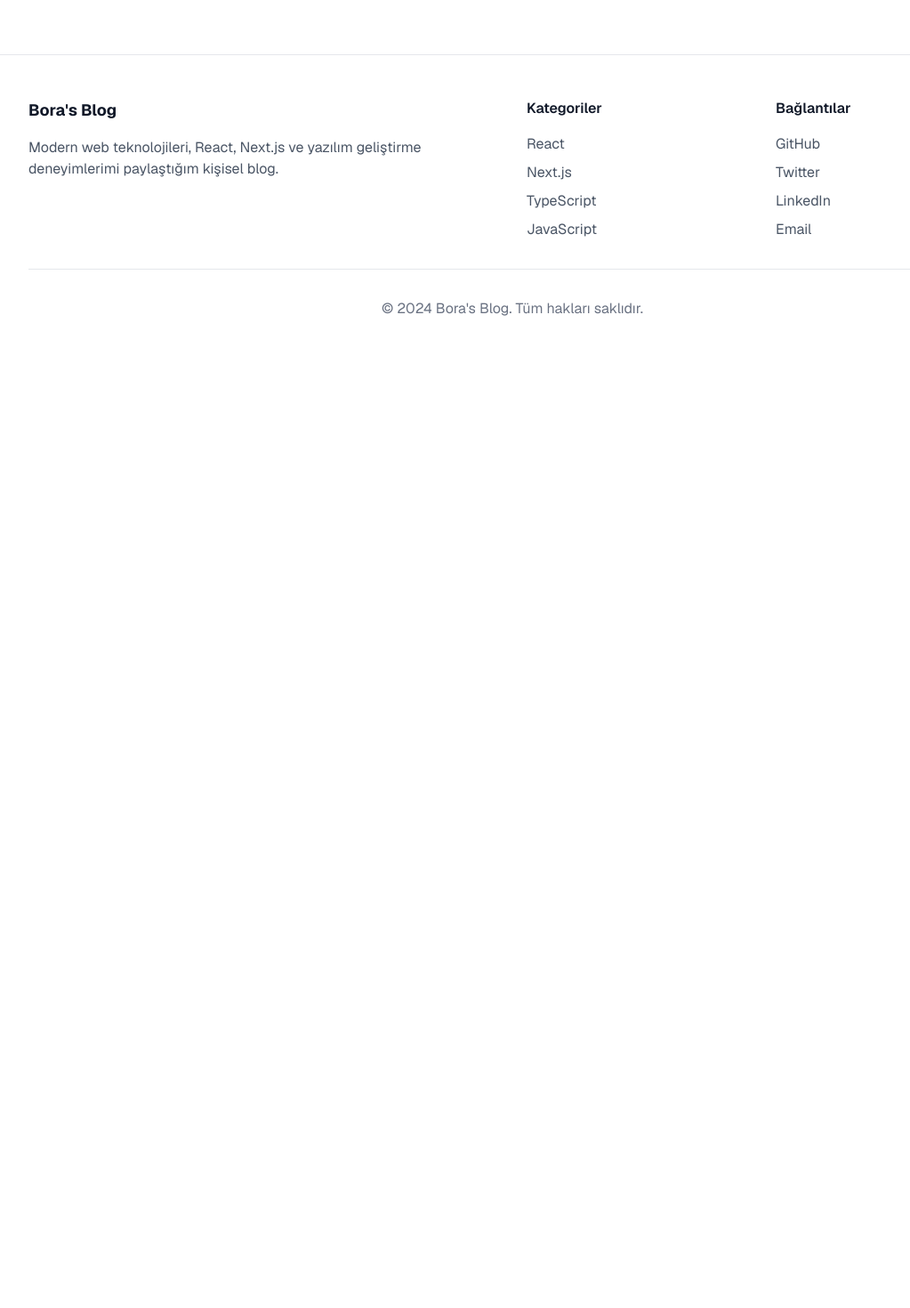
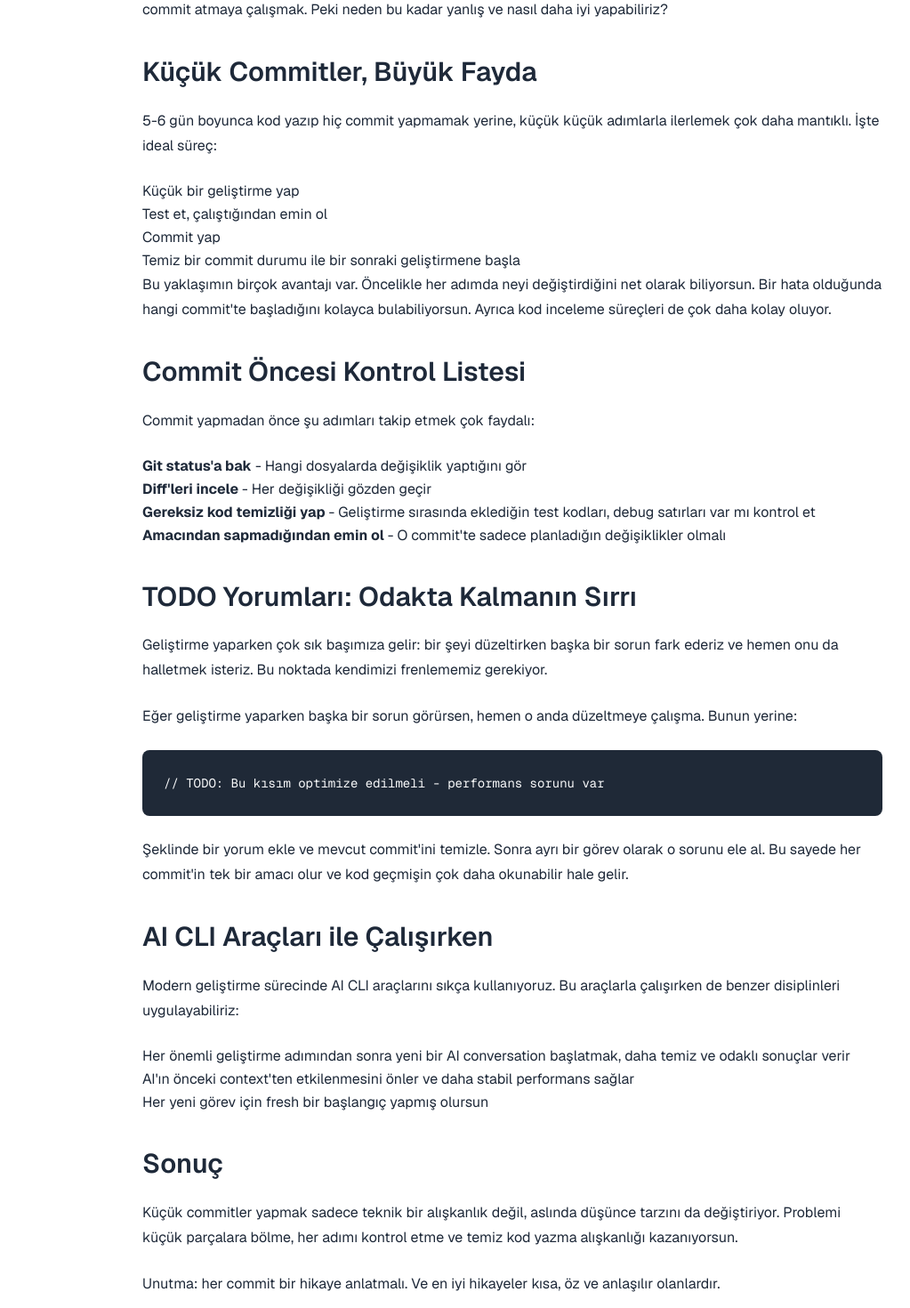
Before and after one commit to boraaaydin/myblog, a Next.js app: page /blog/commit-best-practices in a window 1280 px wide. Shown: the part 840-2310 px from the top of the page at 89% size, without its empty margins (64-1087 px from the left). Before the commit the page ends 1247 px from the top, so only its background shows below. Built offline with nearby package versions, Linux system fonts and the light colour scheme.

Commit message:
CommitBestPractices added back

```diff
--- /dev/null
+++ b/src/components/posts/CommitBestPractices.tsx
@@ -0,0 +1,78 @@
+export default function CommitBestPractices() {
+  return (
+    <article className="max-w-4xl mx-auto prose prose-lg dark:prose-invert">
+      <header>
+        <h1>Küçük Commitlerle Büyük Kazanımlar: Geliştirme Sürecinde İyi Alışkanlıklar</h1>
+      </header>
+
+      <p>
+        Yazılım geliştirme sürecinde en sık yaptığımız hatalardan biri, günlerce kod yazip sonra tek seferde büyük bir commit atmaya çalışmak. Peki neden bu kadar yanlış ve nasıl daha iyi yapabiliriz?
+      </p>
+
+      <section>
+        <h2>Küçük Commitler, Büyük Fayda</h2>
+        <p>
+          5-6 gün boyunca kod yazıp hiç commit yapmamak yerine, küçük küçük adımlarla ilerlemek çok daha mantıklı. İşte ideal süreç:
+        </p>
+        <ul>
+          <li>Küçük bir geliştirme yap</li>
+          <li>Test et, çalıştığından emin ol</li>
+          <li>Commit yap</li>
+          <li>Temiz bir commit durumu ile bir sonraki geliştirmene başla</li>
+        </ul>
+        <p>
+          Bu yaklaşımın birçok avantajı var. Öncelikle her adımda neyi değiştirdiğini net olarak biliyorsun. Bir hata olduğunda hangi commit'te başladığını kolayca bulabiliyorsun. Ayrıca kod inceleme süreçleri de çok daha kolay oluyor.
+        </p>
+      </section>
+
+      <section>
+        <h2>Commit Öncesi Kontrol Listesi</h2>
+        <p>Commit yapmadan önce şu adımları takip etmek çok faydalı:</p>
+        <ol>
+          <li><strong>Git status'a bak</strong> - Hangi dosyalarda değişiklik yaptığını gör</li>
+          <li><strong>Diff'leri incele</strong> - Her değişikliği gözden geçir</li>
+          <li><strong>Gereksiz kod temizliği yap</strong> - Geliştirme sırasında eklediğin test kodları, debug satırları var mı kontrol et</li>
+          <li><strong>Amacından sapmadığından emin ol</strong> - O commit'te sadece planladığın değişiklikler olmalı</li>
+        </ol>
+      </section>
+
+      <section>
+        <h2>TODO Yorumları: Odakta Kalmanın Sırrı</h2>
+        <p>
+          Geliştirme yaparken çok sık başımıza gelir: bir şeyi düzeltirken başka bir sorun fark ederiz ve hemen onu da halletmek isteriz. Bu noktada kendimizi frenlememiz gerekiyor.
+        </p>
+        <p>
+          Eğer geliştirme yaparken başka bir sorun görürsen, hemen o anda düzeltmeye çalışma. Bunun yerine:
+        </p>
+        <pre className="bg-gray-100 dark:bg-gray-800 p-4 rounded-md overflow-x-auto">
+          <code className="text-sm">
+{`// TODO: Bu kısım optimize edilmeli - performans sorunu var`}
+          </code>
+        </pre>
+        <p>
+          Şeklinde bir yorum ekle ve mevcut commit'ini temizle. Sonra ayrı bir görev olarak o sorunu ele al. Bu sayede her commit'in tek bir amacı olur ve kod geçmişin çok daha okunabilir hale gelir.
+        </p>
+      </section>
+
+      <section>
+        <h2>AI CLI Araçları ile Çalışırken</h2>
+        <p>Modern geliştirme sürecinde AI CLI araçlarını sıkça kullanıyoruz. Bu araçlarla çalışırken de benzer disiplinleri uygulayabiliriz:</p>
+        <ul>
+          <li>Her önemli geliştirme adımından sonra yeni bir AI conversation başlatmak, daha temiz ve odaklı sonuçlar verir</li>
+          <li>AI'ın önceki context'ten etkilenmesini önler ve daha stabil performans sağlar</li>
+          <li>Her yeni görev için fresh bir başlangıç yapmış olursun</li>
+        </ul>
+      </section>
+
+      <section>
+        <h2>Sonuç</h2>
+        <p>
+          Küçük commitler yapmak sadece teknik bir alışkanlık değil, aslında düşünce tarzını da değiştiriyor. Problemi küçük parçalara bölme, her adımı kontrol etme ve temiz kod yazma alışkanlığı kazanıyorsun.
+        </p>
+        <p>
+          Unutma: her commit bir hikaye anlatmalı. Ve en iyi hikayeler kısa, öz ve anlaşılır olanlardır.
+        </p>
+      </section>
+    </article>
+  );
+}
```
